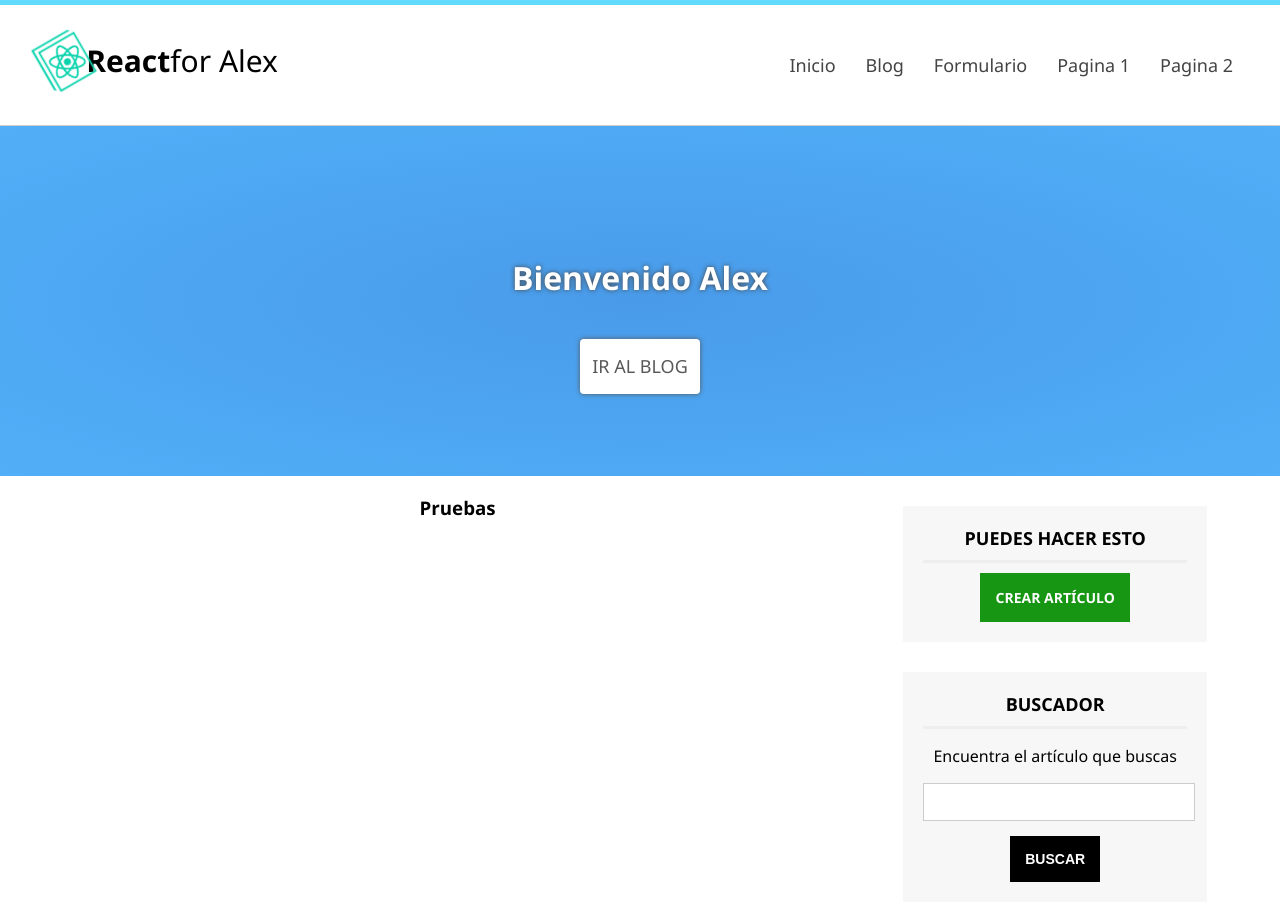
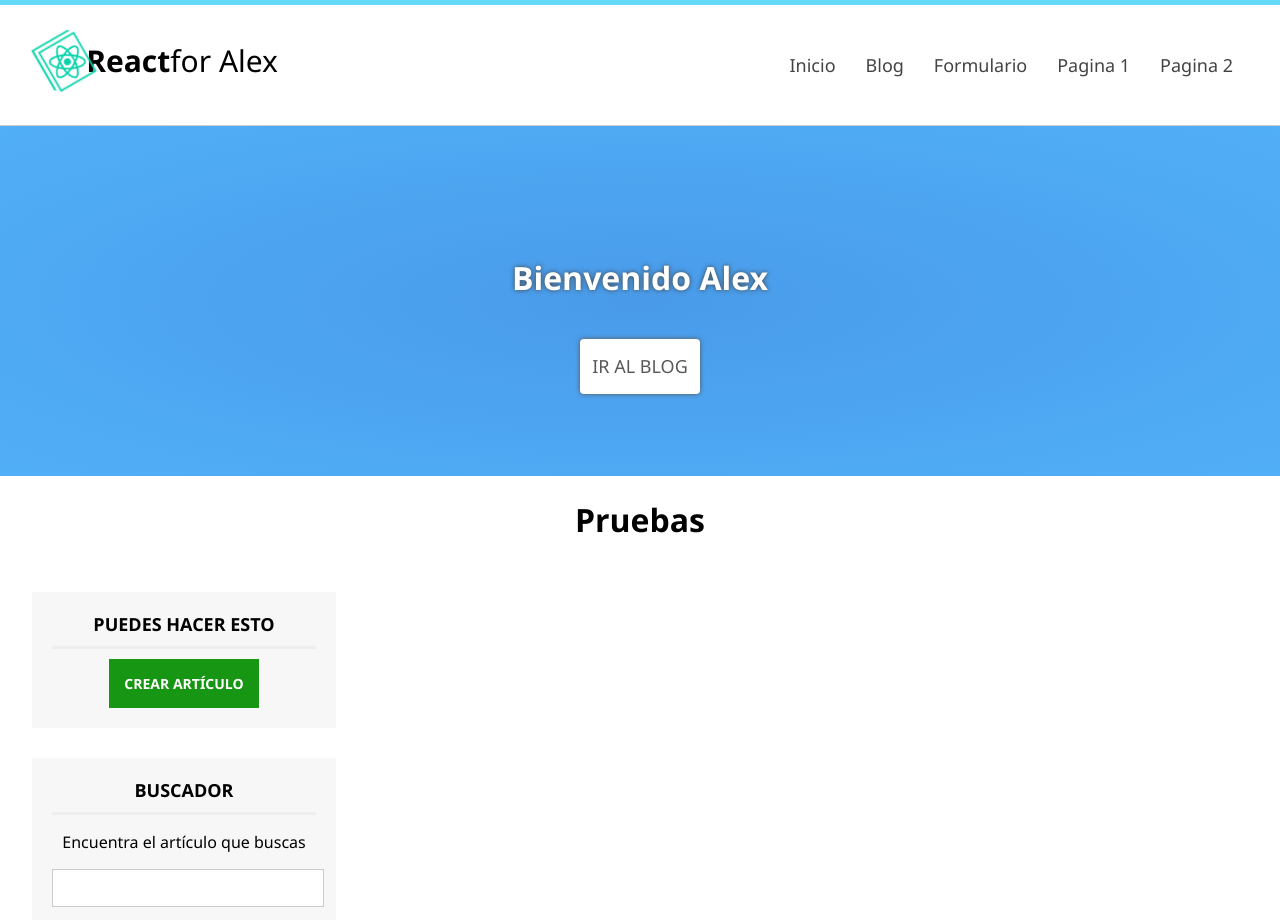
Before and after one commit to AleSkywaker/React_ALX, a React (Create React App) app: page / in a window 1280 px wide. Shown: the top 920 px of the page. Built offline with nearby package versions, Linux system fonts and the light colour scheme.

Commit message:
refactoring

```diff
--- a/src/App.js
+++ b/src/App.js
@@ -13,11 +13,7 @@ function App() {
       <Header />
       <Slider />
       <div className="center">
-        <section className="componentes">
-          <section id="content">
-            <Seccion />
-          </section>
-        </section>
+        <Seccion />
         <Sidebar />
       </div>
       <div className="clearfix"></div>
```
